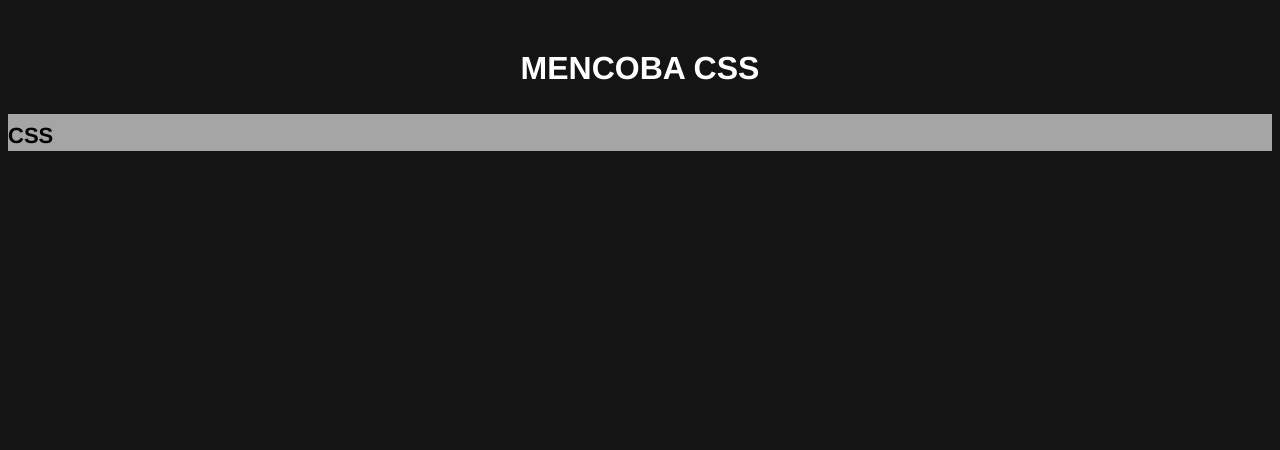
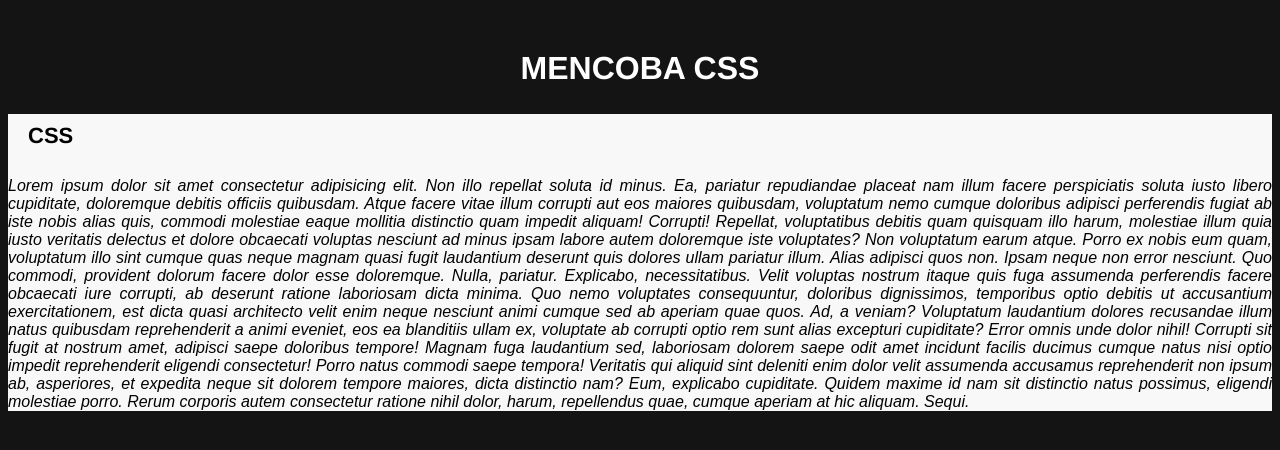
Before and after one commit to tunggulalmajid/css1, a plain HTML site: page html1.html in a window 1280 px wide. Drawn offline with Linux system fonts and the light colour scheme.

Commit message:
git push -u otigin main

```diff
--- a/css1.css
+++ b/css1.css
@@ -4,17 +4,28 @@ body{
     font-family: Arial;
 }
 h1{
-    font-family: 'Franklin Gothic Medium';
+    font-family: 'Franklin Gothic Medium', sans-serif;
     font-size: xx-large;
     text-align: center;
     margin-top: 50px;
 }
 main{
-    background-color: rgb(165, 165, 165);
+    background-color: rgb(248, 248, 248);
     color: black;
+    text-align: justify;
 }
 .headerMaiin{
     font-variant: small-caps;
-    font-family: 'Franklin Gothic Medium';
+    font-family: 'Franklin Gothic Medium',sans-serif;
     font-size: xx-large;
+    font-weight: 50px;
+    text-align: left;
+    margin-left: 20px;
 }
+.paragrafMain{
+    font-family: Arial, Helvetica, sans-serif;
+    font-style: italic;
+    font-weight: normal;
+
+
+}
--- a/html1.html
+++ b/html1.html
@@ -9,6 +9,16 @@
     <h1>MENCOBA CSS</h1>
     <main >
         <h2 class="headerMaiin">css</h2>
+        <p class="paragrafMain">Lorem ipsum dolor sit amet consectetur adipisicing elit. Non illo repellat soluta id minus. Ea, pariatur repudiandae placeat nam illum facere perspiciatis soluta iusto libero cupiditate, doloremque debitis officiis quibusdam.
+        Atque facere vitae illum corrupti aut eos maiores quibusdam, voluptatum nemo cumque doloribus adipisci perferendis fugiat ab iste nobis alias quis, commodi molestiae eaque mollitia distinctio quam impedit aliquam! Corrupti!
+        Repellat, voluptatibus debitis quam quisquam illo harum, molestiae illum quia iusto veritatis delectus et dolore obcaecati voluptas nesciunt ad minus ipsam labore autem doloremque iste voluptates? Non voluptatum earum atque.
+        Porro ex nobis eum quam, voluptatum illo sint cumque quas neque magnam quasi fugit laudantium deserunt quis dolores ullam pariatur illum. Alias adipisci quos non. Ipsam neque non error nesciunt.
+        Quo commodi, provident dolorum facere dolor esse doloremque. Nulla, pariatur. Explicabo, necessitatibus. Velit voluptas nostrum itaque quis fuga assumenda perferendis facere obcaecati iure corrupti, ab deserunt ratione laboriosam dicta minima.
+        Quo nemo voluptates consequuntur, doloribus dignissimos, temporibus optio debitis ut accusantium exercitationem, est dicta quasi architecto velit enim neque nesciunt animi cumque sed ab aperiam quae quos. Ad, a veniam?
+        Voluptatum laudantium dolores recusandae illum natus quibusdam reprehenderit a animi eveniet, eos ea blanditiis ullam ex, voluptate ab corrupti optio rem sunt alias excepturi cupiditate? Error omnis unde dolor nihil!
+        Corrupti sit fugit at nostrum amet, adipisci saepe doloribus tempore! Magnam fuga laudantium sed, laboriosam dolorem saepe odit amet incidunt facilis ducimus cumque natus nisi optio impedit reprehenderit eligendi consectetur!
+        Porro natus commodi saepe tempora! Veritatis qui aliquid sint deleniti enim dolor velit assumenda accusamus reprehenderit non ipsum ab, asperiores, et expedita neque sit dolorem tempore maiores, dicta distinctio nam?
+        Eum, explicabo cupiditate. Quidem maxime id nam sit distinctio natus possimus, eligendi molestiae porro. Rerum corporis autem consectetur ratione nihil dolor, harum, repellendus quae, cumque aperiam at hic aliquam. Sequi.</p>
     </main>
 </body>
 </html>
```
